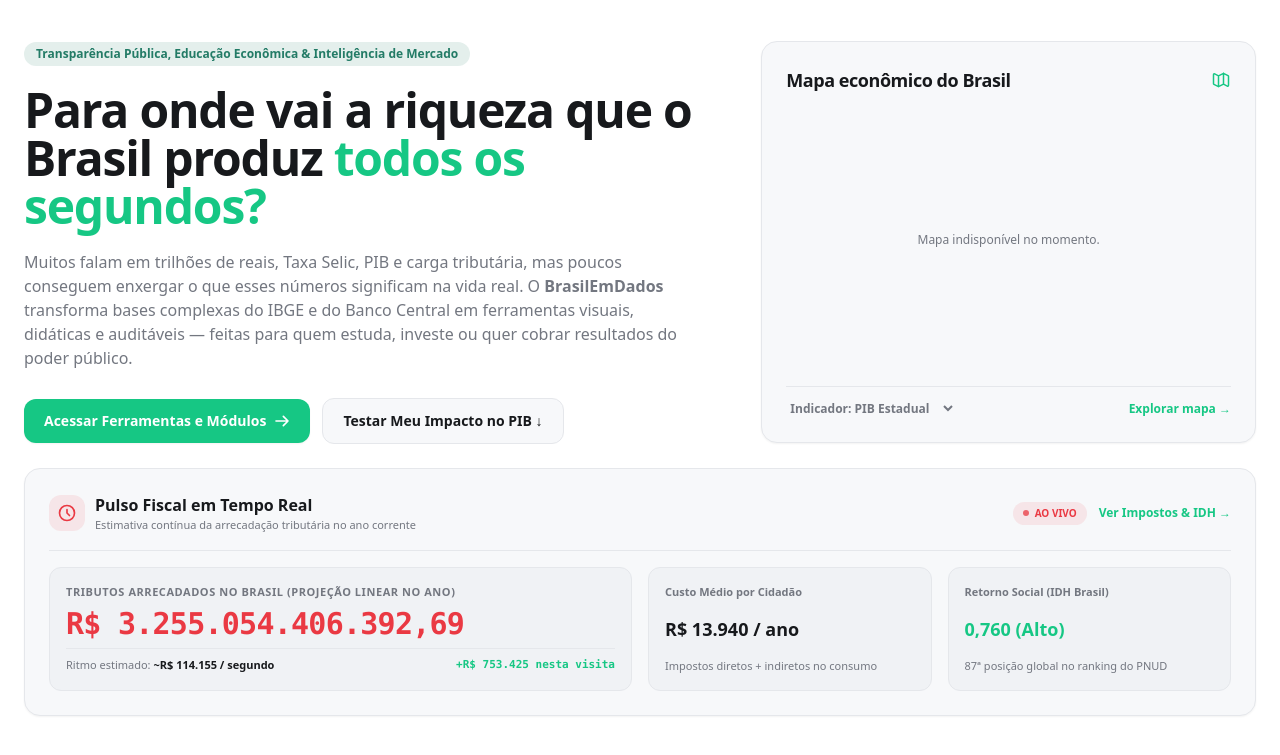
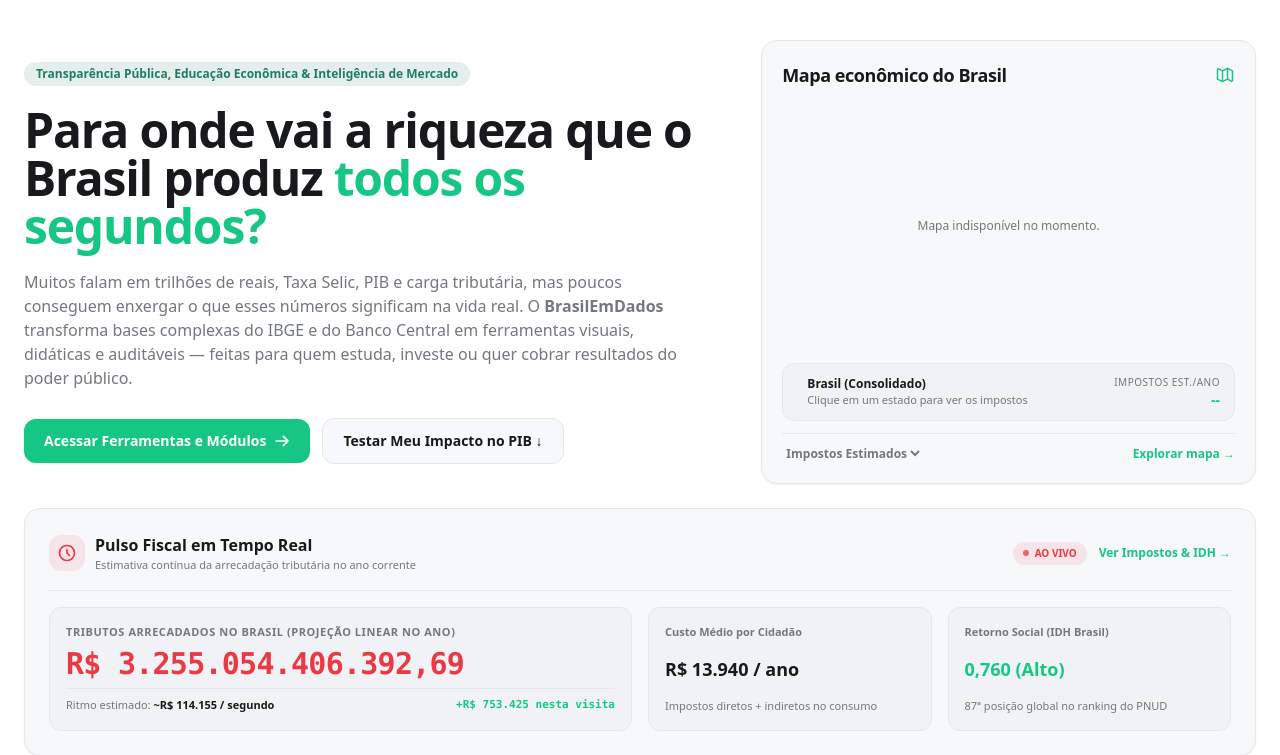
Before and after one commit to lrfarias/BrazilData, a Spring Boot app: page / in a window 1280 px wide. Shown: the part 98-853 px from the top of the page. Run offline with Spring Boot 4, Linux system fonts and the light colour scheme; data that the repository does not hold is empty; some libraries are stand-ins or nearby versions.

Commit message:
add novo mapa

```diff
--- a/src/main/resources/static/index.html
+++ b/src/main/resources/static/index.html
@@ -94,17 +94,17 @@
 
                 <!-- Direita: Mapa Econômico do Brasil Interativo (5 colunas) -->
                 <div class="lg:col-span-5">
-                    <!-- Tooltip flutuante do mapa -->
+                    <!-- Tooltip leve no hover -->
                     <div id="homeMapTip" class="pointer-events-none fixed z-50 hidden px-3 py-2 rounded-lg text-xs shadow-lg border din-border din-card-bg">
-                        <div class="flex items-center gap-2 border-b din-border pb-1">
+                        <div class="flex items-center gap-2">
                             <span id="homeTipBand" class="shrink-0"></span>
                             <p id="homeTipNome" class="font-bold din-text-main"></p>
                         </div>
                         <p id="homeTipVal" class="din-green font-semibold mt-1 tabular-nums"></p>
-                        <p class="text-[10px] din-text-muted mt-0.5">Clique para abrir o estado →</p>
                     </div>
 
-                    <div class="din-card-bg border din-border rounded-2xl p-5 sm:p-6 shadow-sm flex flex-col justify-between space-y-4">
+                    <div class="din-card-bg border din-border rounded-2xl p-5 shadow-sm flex flex-col justify-between space-y-3">
+                        <!-- Cabeçalho do Card -->
                         <div class="flex items-center justify-between gap-2">
                             <h2 class="text-base sm:text-lg font-bold din-text-main tracking-tight">Mapa econômico do Brasil</h2>
                             <svg class="w-5 h-5 din-green shrink-0" fill="none" stroke="currentColor" viewBox="0 0 24 24" stroke-width="1.8">
@@ -112,20 +112,37 @@
                             </svg>
                         </div>
 
-                        <div class="relative min-h-[260px] sm:min-h-[300px] flex items-center justify-center">
+                        <!-- Mapa SVG compacto e bem encaixado -->
+                        <div class="relative h-[230px] sm:h-[250px] flex items-center justify-center">
                             <p id="homeMapLoading" class="text-xs din-text-muted">Carregando mapa do Brasil...</p>
-                            <svg id="mapaHomeBrasil" viewBox="0 0 500 480" class="w-full max-h-[300px] hidden"></svg>
+                            <svg id="mapaHomeBrasil" viewBox="0 0 500 460" class="w-full h-full hidden"></svg>
                         </div>
 
-                        <div class="flex items-center justify-between gap-3 pt-3 border-t din-border text-xs">
+                        <!-- Painel compacto do Estado Selecionado (Impostos + PIB) -->
+                        <div id="homeMapResumo" class="din-secondary-bg border din-border rounded-xl px-3.5 py-2.5 flex items-center justify-between gap-3 text-xs tabular-nums min-h-[54px]">
+                            <div class="flex items-center gap-2.5 min-w-0">
+                                <span id="homeSelBand" class="shrink-0"></span>
+                                <div class="min-w-0">
+                                    <p id="homeSelNome" class="font-bold din-text-main truncate">Brasil (Consolidado)</p>
+                                    <p id="homeSelSub" class="text-[11px] din-text-muted truncate">Clique em um estado para ver os impostos</p>
+                                </div>
+                            </div>
+                            <div class="text-right shrink-0">
+                                <span class="text-[10px] uppercase tracking-wider din-text-muted block">Impostos Est./Ano</span>
+                                <strong id="homeSelImposto" class="text-sm font-extrabold din-green">--</strong>
+                            </div>
+                        </div>
+
+                        <!-- Rodapé do Card -->
+                        <div class="flex items-center justify-between gap-3 pt-2.5 border-t din-border text-xs">
                             <select id="selectIndicadorMapaHome" onchange="pintarMapaHome()"
                                 class="bg-transparent din-text-muted hover:din-text-main font-semibold focus:outline-none cursor-pointer">
-                                <option value="pibMil" class="din-card-bg din-text-main" selected>Indicador: PIB Estadual</option>
-                                <option value="perCapita" class="din-card-bg din-text-main">Indicador: PIB per Capita</option>
-                                <option value="pop" class="din-card-bg din-text-main">Indicador: População</option>
+                                <option value="imposto" class="din-card-bg din-text-main" selected>Impostos Estimados</option>
+                                <option value="pibMil" class="din-card-bg din-text-main">PIB Estadual</option>
+                                <option value="perCapita" class="din-card-bg din-text-main">PIB per Capita</option>
                             </select>
 
-                            <a href="terminal-pib.html" class="din-green font-bold inline-flex items-center gap-1 hover:opacity-80 transition shrink-0">
+                            <a id="linkExplorarMapaHome" href="terminal-pib.html" class="din-green font-bold inline-flex items-center gap-1 hover:opacity-80 transition shrink-0">
                                 <span>Explorar mapa →</span>
                             </a>
                         </div>
@@ -691,6 +708,7 @@
         let pibBrasilMil = 0;
         let timestampAbertura = Date.now();
         let geoHomePronto = false;
+        let ufSelecionadaHome = null;
 
         function iniciarImpostometroAoVivo() {
             const metaAnualTributos = 3600000000000;
@@ -837,6 +855,7 @@
 
                 calcularImpactoUsuario();
                 pintarMapaHome();
+                atualizarResumoMapaHome();
             } catch (e) {
                 console.error('Aviso ao carregar resumo inicial:', e);
                 calcularImpactoUsuario();
@@ -871,12 +890,46 @@
         }
 
         function corAtlasHome(valor, min, max) {
-            if (!valor || max <= min) return '#237B66';
+            if (!valor || max <= min) return '#438570';
             const t = (valor - min) / (max - min);
-            if (t < 0.25) return '#244B42';
-            if (t < 0.50) return '#237B66';
-            if (t < 0.75) return '#49A078';
-            return '#78C6A3';
+            if (t < 0.25) return '#2E5E52';
+            if (t < 0.50) return '#438570';
+            if (t < 0.75) return '#5DA68B';
+            return '#7DC7A9';
+        }
+
+        function obterValorMetricaHome(d, ind) {
+            if (!d) return 0;
+            if (ind === 'imposto') return d.pibMil * 1000 * 0.33;
+            if (ind === 'pibMil') return d.pibMil * 1000;
+            return d.perCapita || 0;
+        }
+
+        function atualizarResumoMapaHome() {
+            const elBand = document.getElementById('homeSelBand');
+            const elNome = document.getElementById('homeSelNome');
+            const elSub = document.getElementById('homeSelSub');
+            const elImp = document.getElementById('homeSelImposto');
+            const elLink = document.getElementById('linkExplorarMapaHome');
+
+            if (ufSelecionadaHome && mapaUfHome[ufSelecionadaHome]) {
+                const d = mapaUfHome[ufSelecionadaHome];
+                const pibReais = d.pibMil * 1000;
+                const impReais = pibReais * 0.33;
+
+                elBand.innerHTML = BDUF.htmlBandeira(d.sigla, 20);
+                elNome.textContent = `${d.nome} (${d.sigla})`;
+                elSub.textContent = `PIB: ${BDFmt.compactBRL(pibReais)} • ${d.share.toFixed(1)}% do BR`;
+                elImp.textContent = BDFmt.compactBRL(impReais);
+                if (elLink) elLink.href = `${BD.rota('terminal-pib')}?uf=${d.sigla}`;
+            } else {
+                const pibBrReais = pibBrasilMil * 1000;
+                elBand.innerHTML = BDUF.htmlBandeira('BR', 20);
+                elNome.textContent = 'Brasil (Consolidado)';
+                elSub.textContent = 'Clique em um estado para inspecionar';
+                elImp.textContent = pibBrReais > 0 ? BDFmt.compactBRL(pibBrReais * 0.33) : '--';
+                if (elLink) elLink.href = BD.rota('terminal-pib');
+            }
         }
 
         async function iniciarMapaHome() {
@@ -890,27 +943,37 @@
 
             const svg = d3.select('#mapaHomeBrasil');
             const tip = document.getElementById('homeMapTip');
-            const proj = d3.geoIdentity().reflectY(true).fitExtent([[12, 12], [488, 468]], geo);
+            const proj = d3.geoIdentity().reflectY(true).fitExtent([[14, 10], [486, 450]], geo);
             const pathGen = d3.geoPath().projection(proj);
+
+            svg.on('click', ev => {
+                if (ev.target === svg.node() && ufSelecionadaHome) {
+                    ufSelecionadaHome = null;
+                    pintarMapaHome();
+                    atualizarResumoMapaHome();
+                }
+            });
 
             svg.selectAll('path')
                 .data(geo.features)
                 .join('path')
                 .attr('d', pathGen)
                 .attr('data-uf', f => f.properties.sigla || '')
-                .attr('class', 'cursor-pointer transition-opacity')
+                .attr('stroke-linejoin', 'round')
+                .attr('stroke-linecap', 'round')
+                .attr('class', 'cursor-pointer transition-all duration-150')
                 .on('mouseenter', function () {
                     const uf = this.getAttribute('data-uf');
                     const d = mapaUfHome[uf];
-                    const ind = document.getElementById('selectIndicadorMapaHome')?.value || 'pibMil';
+                    const ind = document.getElementById('selectIndicadorMapaHome')?.value || 'imposto';
                     document.getElementById('homeTipBand').innerHTML = BDUF.htmlBandeira(uf, 18);
                     document.getElementById('homeTipNome').textContent = `${BDUF.NOMES_UF[uf] || uf} (${uf})`;
 
                     let txt = 'Carregando...';
                     if (d) {
-                        if (ind === 'pibMil') txt = `PIB: ${BDFmt.compactBRL(d.pibMil * 1000)}`;
-                        else if (ind === 'perCapita') txt = `Per capita: ${BDFmt.brl(d.perCapita, 0)}`;
-                        else txt = `População: ${(d.pop / 1e6).toLocaleString('pt-BR', { maximumFractionDigits: 2 })} mi`;
+                        if (ind === 'imposto') txt = `Impostos est.: ${BDFmt.compactBRL(d.pibMil * 1000 * 0.33)}`;
+                        else if (ind === 'pibMil') txt = `PIB: ${BDFmt.compactBRL(d.pibMil * 1000)}`;
+                        else txt = `Per capita: ${BDFmt.brl(d.perCapita, 0)}`;
                     }
                     document.getElementById('homeTipVal').textContent = txt;
                     tip.classList.remove('hidden');
@@ -922,36 +985,53 @@
                 })
                 .on('mouseleave', function () {
                     tip.classList.add('hidden');
-                    d3.select(this).attr('fill-opacity', 0.92);
+                    pintarMapaHome();
                 })
-                .on('click', function () {
+                .on('click', function (ev) {
+                    ev.stopPropagation();
                     const uf = this.getAttribute('data-uf');
-                    if (uf) window.location.href = `${BD.rota('terminal-pib')}?uf=${uf}`;
+                    if (!uf) return;
+                    ufSelecionadaHome = (ufSelecionadaHome === uf) ? null : uf;
+                    pintarMapaHome();
+                    atualizarResumoMapaHome();
                 });
 
             document.getElementById('homeMapLoading')?.classList.add('hidden');
             svg.classed('hidden', false);
             geoHomePronto = true;
             pintarMapaHome();
+            atualizarResumoMapaHome();
         }
 
         function pintarMapaHome() {
             if (!geoHomePronto) return;
-            const ind = document.getElementById('selectIndicadorMapaHome')?.value || 'pibMil';
-            const valores = Object.values(mapaUfHome).map(d => d[ind] || 0).filter(v => v > 0);
+            const ind = document.getElementById('selectIndicadorMapaHome')?.value || 'imposto';
+            const valores = Object.values(mapaUfHome).map(d => obterValorMetricaHome(d, ind)).filter(v => v > 0);
             const min = valores.length ? Math.min(...valores) : 0;
             const max = valores.length ? Math.max(...valores) : 1;
             const isDark = document.documentElement.getAttribute('data-theme') === 'dark';
 
-            d3.select('#mapaHomeBrasil').selectAll('path')
+            const corRecorte = isDark ? '#162638' : '#F5F3ED';
+
+            const paths = d3.select('#mapaHomeBrasil').selectAll('path');
+            paths
                 .attr('fill', function () {
                     const uf = this.getAttribute('data-uf');
-                    const val = mapaUfHome[uf] ? mapaUfHome[uf][ind] : 0;
+                    if (ufSelecionadaHome === uf) return '#9AE0C3';
+                    const val = obterValorMetricaHome(mapaUfHome[uf], ind);
                     return corAtlasHome(val, min, max);
                 })
-                .attr('fill-opacity', 0.92)
-                .attr('stroke', isDark ? '#101E2D' : '#F5F3ED')
-                .attr('stroke-width', 1.4);
+                .attr('fill-opacity', function () {
+                    const uf = this.getAttribute('data-uf');
+                    if (!ufSelecionadaHome) return 0.96;
+                    return ufSelecionadaHome === uf ? 1 : 0.42;
+                })
+                .attr('stroke', corRecorte)
+                .attr('stroke-width', 2.4);
+
+            if (ufSelecionadaHome) {
+                paths.filter(function () { return this.getAttribute('data-uf') === ufSelecionadaHome; }).raise();
+            }
         }
 
         window.addEventListener('tema', pintarMapaHome);
```
